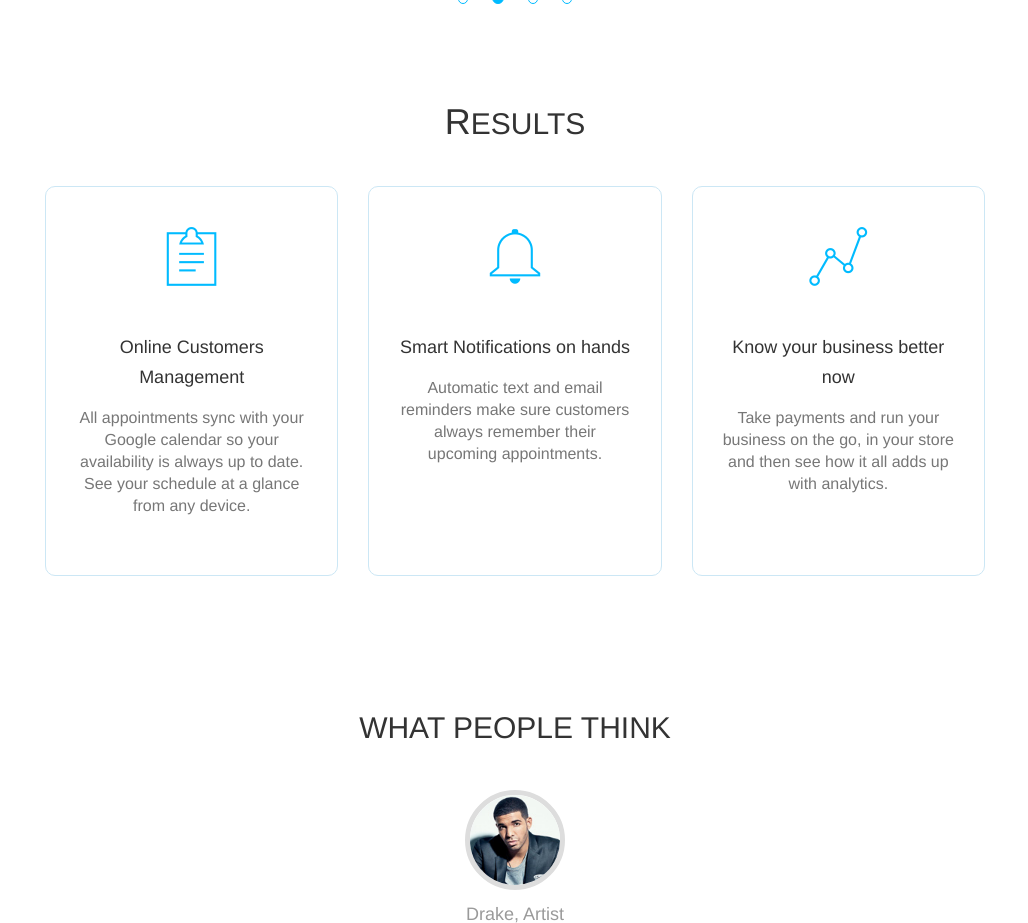
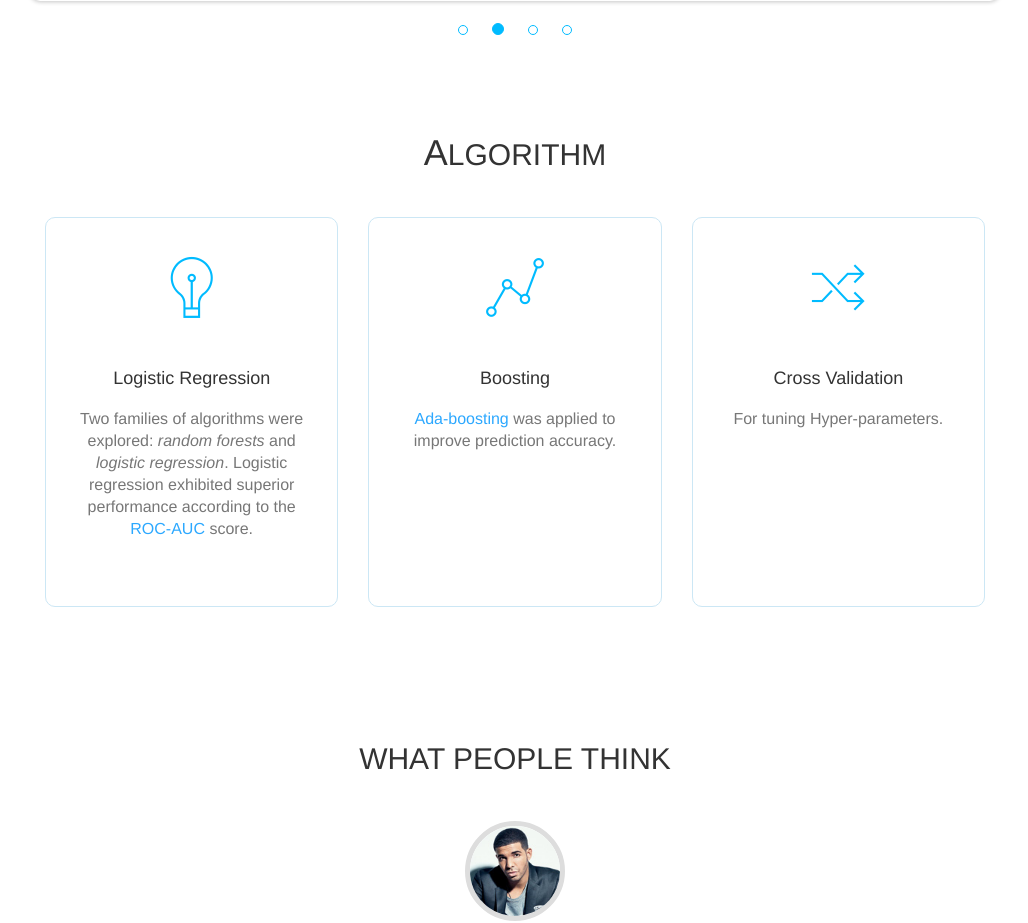
Before and after one commit to liuaqiang/capstone-project, a Flask app: page /index in a window 1280 px wide. Shown: the part 2999-3922 px from the top of the page, without its empty margins (125-1153 px from the left). Run offline with Flask 2, Linux system fonts and the light colour scheme; some libraries are stand-ins or nearby versions.

Commit message:
added more

```diff
--- a/templates/index.html
+++ b/templates/index.html
@@ -133,7 +133,7 @@
                                 <p class="text-muted text-center">
 									<font  size="1">
 										<sup>1</sup>These statistics were created by excluding loans that did not
-										meet the credit policy, late or default.
+										meet the credit policy, or were late/default.
 									</font>
                                 </p>
                             </div>
@@ -217,29 +217,24 @@
                     </div>
                 </div>
             </div>
-
             <div class="section section-features">
                 <div class="container">
-                    <h4 class="header-text text-center"><big>R</big>esults</h4>
+                    <h4 class="header-text text-center"><big>A</big>lgorithm</h4>
                     <div class="row">
                         <div class="col-md-4">
                             <div class="card card-blue">
                                 <div class="icon">
-                                    <i class="pe-7s-note2"></i>
+                                    <i class="pe-7s-light"></i>
                                 </div>
                                 <div class="text">
-                                    <h4>Online Customers Management</h4>
-                                    <p>All appointments sync with your Google calendar so your availability is always up to date. See your schedule at a glance from any device.</p>
+                                    <h4>Logistic Regression</h4>
+                                    <p>
+                                        Two families of algorithms were explored:
+                                        <i>random forests</i> and <i>logistic regression</i>.
+                                        Logistic regression exhibited superior performance according to the
+                                        <a href="http://scikit-learn.org/stable/modules/generated/sklearn.metrics.roc_auc_score.html" target="_blank">ROC-AUC</a> score.
+                                    </p>
                                 </div>
-                            </div>
-                        </div>
-                        <div class="col-md-4">
-                            <div class="card card-blue">
-                                <div class="icon">
-                                    <i class="pe-7s-bell"></i>
-                                </div>
-                                <h4>Smart Notifications on hands</h4>
-                                <p>Automatic text and email reminders make sure customers always remember their upcoming appointments.</p>
                             </div>
                         </div>
                         <div class="col-md-4">
@@ -247,8 +242,22 @@
                                 <div class="icon">
                                     <i class="pe-7s-graph1"></i>
                                 </div>
-                                <h4>Know your business better now</h4>
-                                <p>Take payments and run your business on the go, in your store and then see how it all adds up with analytics.</p>
+                                <h4>Boosting</h4>
+                                <p>
+                                    <a target = "_blank" href="http://scikit-learn.org/stable/modules/generated/sklearn.ensemble.AdaBoostClassifier.html">Ada-boosting</a>
+                                    was applied to improve prediction accuracy.
+                                </p>
+                            </div>
+                        </div>
+                        <div class="col-md-4">
+                            <div class="card card-blue">
+                                <div class="icon">
+                                    <i class="pe-7s-shuffle"></i>
+                                </div>
+                                <h4>Cross Validation</h4>
+                                <p>
+                                    For tuning Hyper-parameters.
+                                </p>
                             </div>
                         </div>
                     </div>
@@ -307,7 +316,9 @@
 							It extracts invaluable information and does the human kind good."
 							</I>
                         </h4>
-                        <a href="mailto:liuaqiang@gmail.com" action = "_blank" class="btn btn-neutral btn-lg btn-fill">Click here to send me an email</a>
+                        <a href="mailto:liuaqiang@gmail.com" action = "_blank" class="btn btn-neutral btn-lg btn-fill">
+                            Click here to send me an email
+                        </a>
                     </div>
                 </div>
             </div>
```
